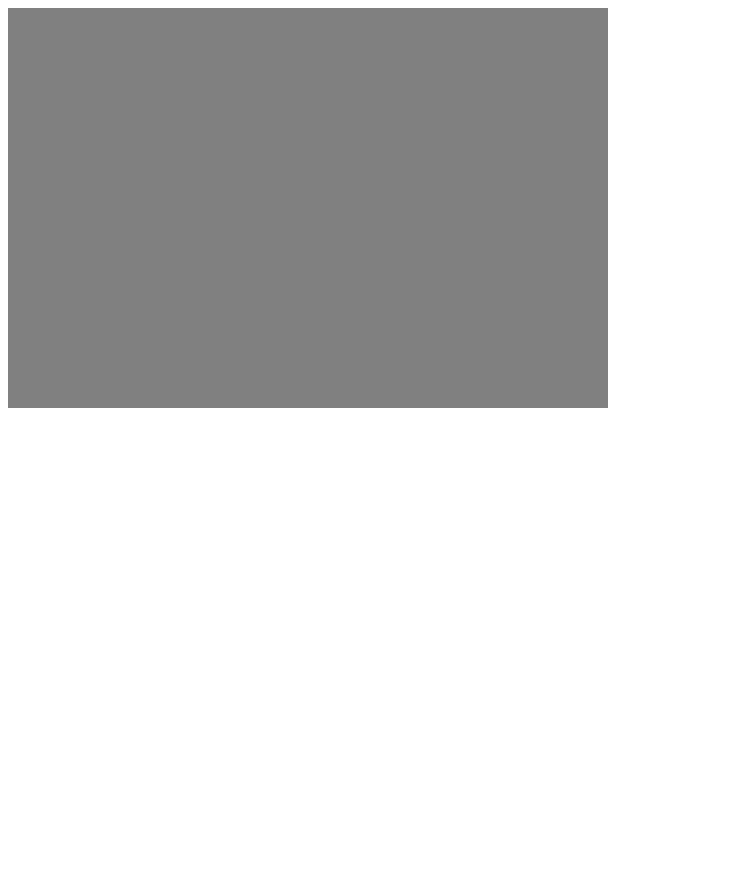
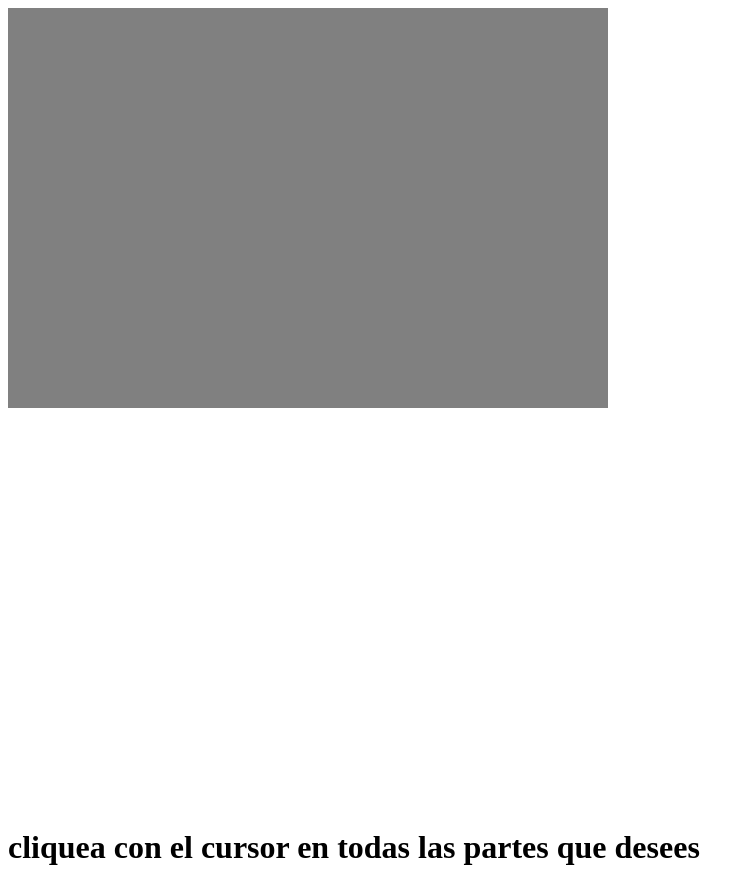
Before and after one commit to mauroheinrich/CANVAS, a plain HTML site: page index.html in a window 1280 px wide. Shown: the whole page, without its empty margins (0-755 px from the left). Before the commit the page ends 816 px from the top, so only its background shows below. Drawn offline with Linux system fonts and the light colour scheme.

Commit message:
Update index.html

```diff
--- a/index.html
+++ b/index.html
@@ -1,5 +1,5 @@
 <canvas width="800" height="800"></canvas>
-
+<h1>cliquea con el cursor en todas las partes que desees</h1>
 <script>
     //modificacion para colres de los circulos aleatorios
     var pantalla = document.querySelector("canvas");
```
